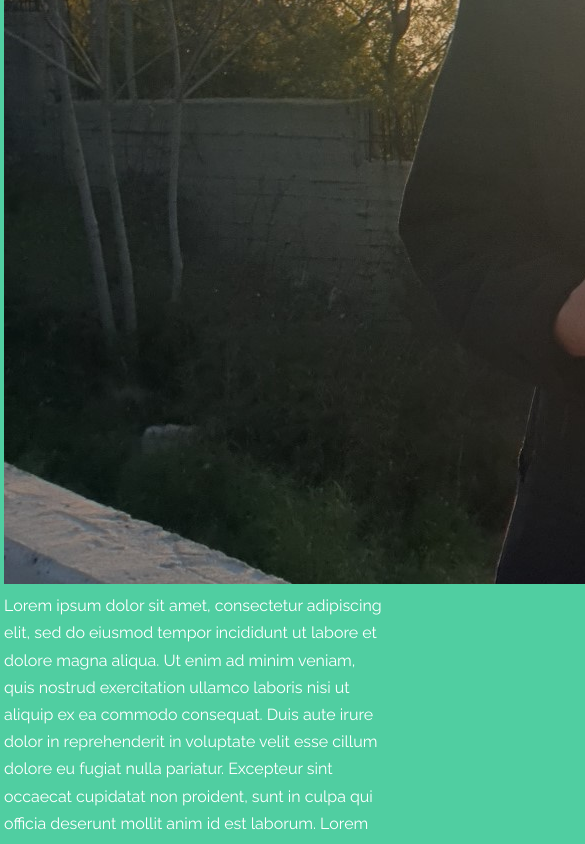
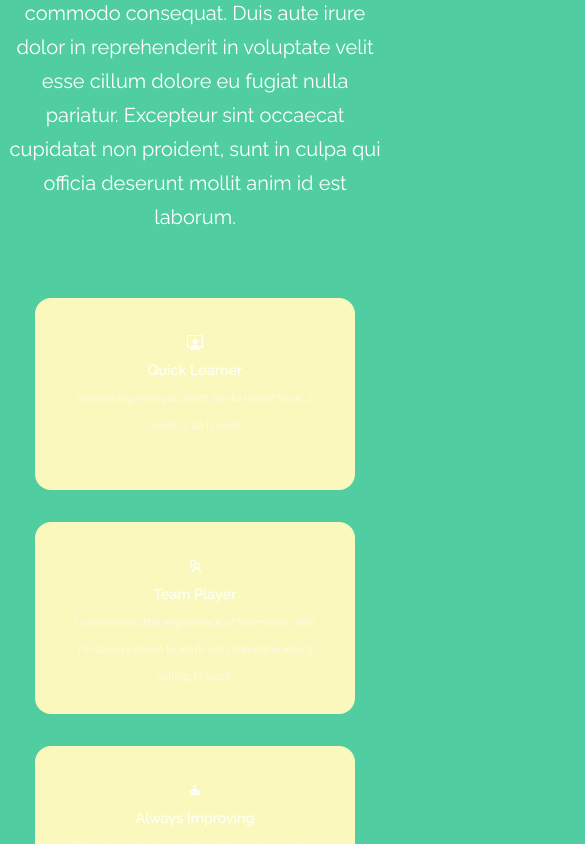
Before and after one commit to PeekMe01/real-portfolio-website-ralph-daher, a React (Create React App) app: page / in a window 390 px wide. Shown: the part 3255-4099 px from the top of the page, 585 px wide, since content can reach past the window. Built offline with nearby package versions, Linux system fonts and the light colour scheme; the HTML template or start-up script is replaced by a standard one.

Commit message:
Update aboutMe.css

```diff
--- a/src/components/aboutMe/aboutMe.css
+++ b/src/components/aboutMe/aboutMe.css
@@ -1,3 +1,114 @@
 .container__aboutMe {
-    margin-bottom: 1000px;
+    justify-content: center;
+    text-align: center;
+    margin-top: 2rem;
 }
+
+.AboutMePhoto {
+    border-radius: 60px;
+    border: 2px var(--color-white) solid;
+    width: 400px;
+    height: 400px;
+    box-shadow: 0px 0px 5px #fff;
+}
+
+.aboutMe__paragraph{
+    display: flex;
+    margin-top: 15dvh;
+    justify-content:center;
+    gap: 2rem;
+}
+
+.AboutMeText{
+    font-size: 20px;
+    text-align:left;
+}
+
+.aboutMe__icon{
+    color: var(--color-primary);
+    font-size: 1.4rem;
+    margin-bottom: 1rem;
+}
+
+.aboutMe__card h5{
+    font-size: 0.9rem;
+}
+
+.aboutMe__card small{
+    font-size: 0.7rem;
+    color: var(--color-light)
+}
+
+.aboutMe__card {
+    background: var(--color-secondary);
+    border: 1px solid transparent;
+    border-radius: 1rem;
+    padding: 2rem;
+    text-align: center;
+    transition: var(--transition);
+    height: 12rem;
+    width: 20rem;
+}
+
+.aboutMe__card:hover{
+    background: transparent;
+    border-color: var(--color-secondary);
+    cursor: default;
+}
+
+.aboutMe__content {
+    display: flex;
+    flex-direction: row;
+    gap: 2rem;
+    margin: 4rem 0;
+    justify-content: center;
+}
+
+/* ====================== MEDIA QUERIES (s DEVICES) ================== */
+@media screen and (max-width: 1024px) {
+    .aboutMe__paragraph {
+        flex-direction: column;
+    }
+
+    .aboutMe__paragraph > p {
+        text-align: center;
+    }
+
+    .aboutMe__paragraph > img {
+        align-self: center;
+    }
+    .aboutMe__content{
+        justify-content: center;
+        flex-wrap: wrap;
+    }
+    .AboutMePhoto {
+        width: 300px;
+        height: 300px;
+    }
+
+    .aboutMe__paragraph{
+        margin-top: 5dvh;
+    }
+}
+
+/* ====================== MEDIA QUERIES (SMALL DEVICES) ================== */
+@media screen and (max-width: 600px) {
+    .aboutMe__paragraph {
+        flex-direction: column;
+    }
+    .aboutMe__paragraph > p {
+        text-align: center;
+    }
+    .aboutMe__paragraph > img {
+        align-self: center;
+    }
+    .aboutMe__content{
+        flex-direction: column;
+        align-items: center;
+        flex-wrap: wrap;
+    }
+    .AboutMePhoto {
+        width: 200px;
+        height: 200px;
+    }
+}
```
